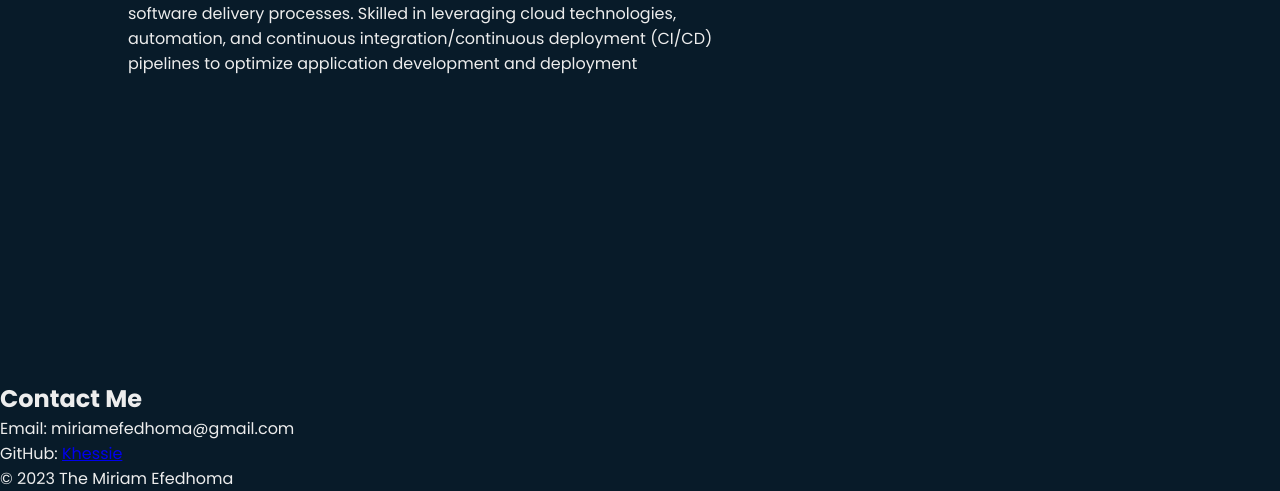
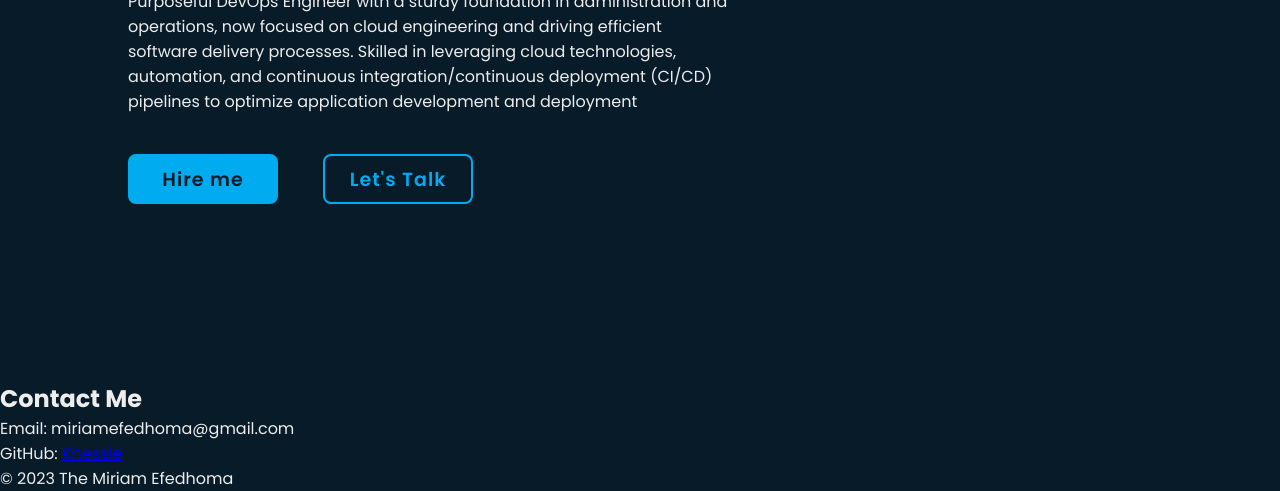
Before and after one commit to Khessie/my-web, a plain HTML site: page index.html in a window 1280 px wide. Shown: the part 419-910 px from the top of the page. Drawn offline with Linux system fonts and the light colour scheme.

Commit message:
edited button in css and others

```diff
--- a/index.html
+++ b/index.html
@@ -24,13 +24,15 @@
         <section class="about">
             <div class="about-content">
                 <h1>About Me</h1>
-                <!-- <h3> Cloud Engineer || Budding Devops Engineer || AltSchool Africa School of Engineering Alumni </h3> -->
+                <h3> Cloud Engineer || Budding Devops Engineer || AltSchool Africa School of Engineering Alumni </h3>
                 <p> Purposeful DevOps Engineer with a sturdy foundation in administration and operations, now focused on cloud
                 engineering and driving efficient software delivery processes. Skilled in leveraging cloud technologies, automation, and
                 continuous integration/continuous deployment (CI/CD) pipelines to optimize application development and deployment</p>
-            </div>
+
+
             <div class="btn-box">
-                <a href="#"></a>
+                <a href="#">Hire me</a>
+                <a href="#">Let's Talk</a>
             </div>
 
         </section>
--- a/style.css
+++ b/style.css
@@ -61,6 +61,7 @@ body {
 .about-content h1{
 font-size: 56px;
 font-weight: 700;
+line-height: 1.2;
 }
 .about-content h3{
   font-size: 32px;
@@ -71,6 +72,7 @@ font-weight: 700;
 .about-content p{
   font-size: 16px;
   margin: 20px 0 40px;
+
 }
 
 .about-content .btn-box{
@@ -81,14 +83,50 @@ font-weight: 700;
 }
 
 .btn-box a{
+  position: relative;
+  display: inline-flex;
+  justify-content: center;
+  align-items: center;
   width: 150px;
   height: 100%;
   background: #00abf0;
   border: 2px solid #00abf0;
   border-radius: 8px;
-font-size: 19px;
-color: #081b29;
-text-decoration: none;
-font-weight: 600;
-letter-spacing: 1px;
+  font-size: 19px;
+  color: #081b29;
+  text-decoration: none;
+  font-weight: 600;
+  letter-spacing: 1px;
+  z-index: 1;
+  overflow: hidden;
+  transition: .5s;
 }
+
+.btn-box a:nth-child(2) {
+  background: transparent;
+  color: #00abf0;
+}
+
+.btn-box a:nth-child(2):hover{
+background: #081b29;
+}
+
+.btn-box a:nth-child(2)::before{
+  background: #00abf0;
+}
+
+.btn-box a::before {
+  content: '';
+  position: absolute;
+  top: 0;
+  left: 0;
+  width: 0;
+  height: 100%;
+  background: #081b29;
+  z-index: -1;
+  transition: .5s;
+}
+
+.btn-box a:hover::before{
+  width: 100%;
+}
```
